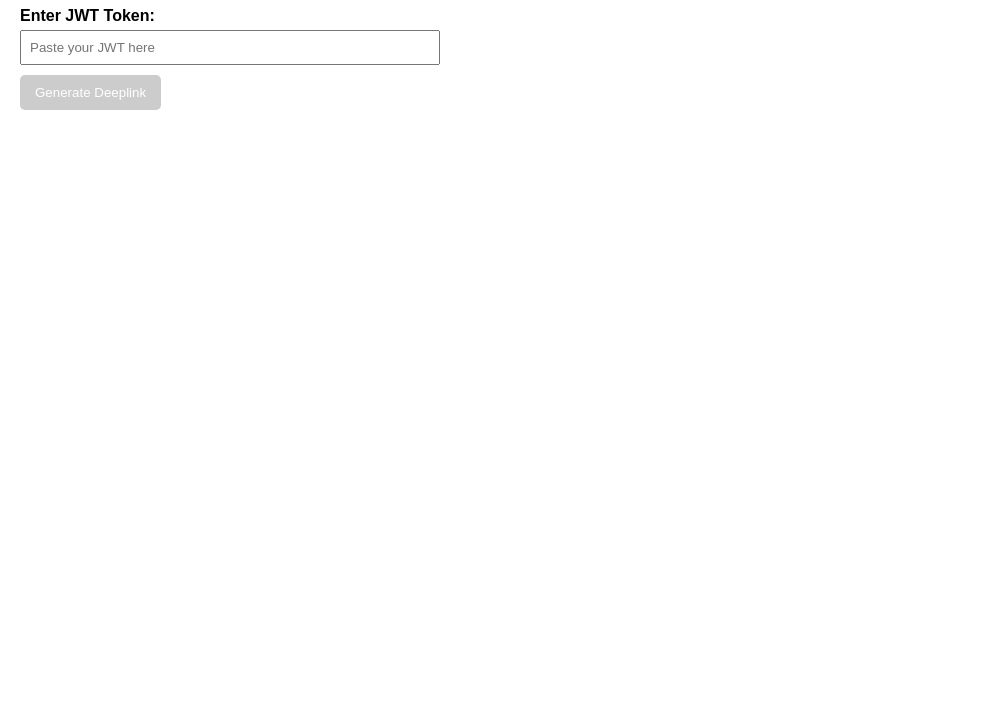
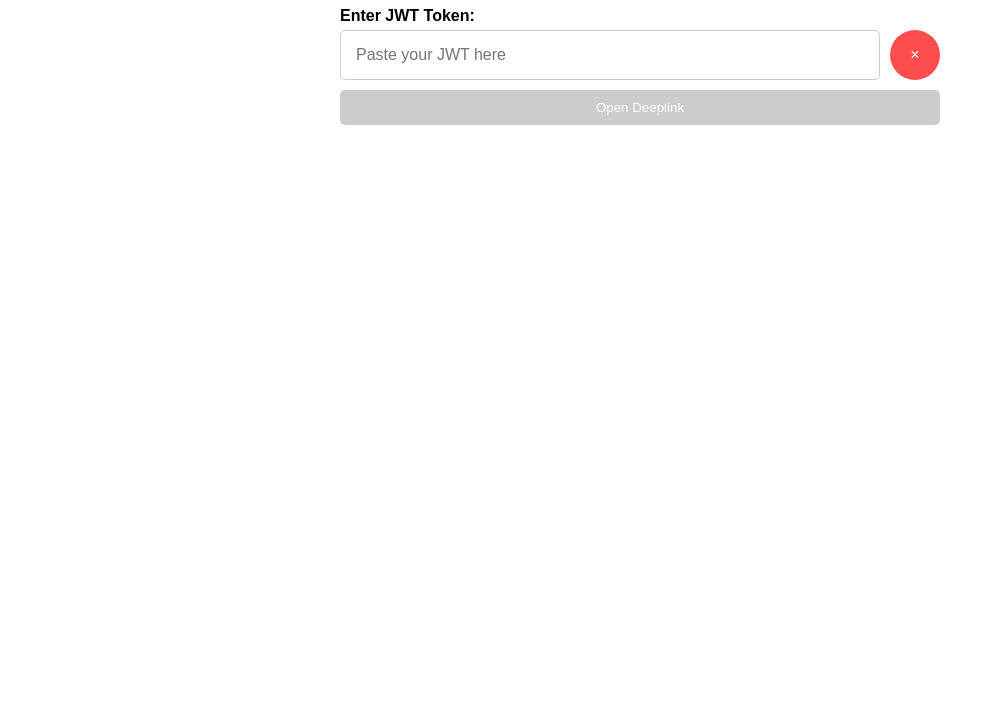
Before and after one commit to dev-boost/pages, a plain HTML site: page index.html in a window 1280 px wide. Shown: the part 73-800 px from the top of the page, without its empty margins (0-983 px from the left). Drawn offline with Linux system fonts and the light colour scheme.

Commit message:
Update index.html

```diff
--- a/index.html
+++ b/index.html
@@ -8,17 +8,46 @@
         body {
             font-family: Arial, sans-serif;
             margin: 20px;
+            padding: 0;
+            box-sizing: border-box;
+            max-width: 600px;
+            margin-left: auto;
+            margin-right: auto;
         }
         label {
             display: block;
             margin-bottom: 5px;
             font-weight: bold;
         }
+        .input-clear-container {
+            display: flex;
+            gap: 10px;
+            margin-bottom: 10px;
+        }
         input {
-            margin-bottom: 10px;
-            padding: 8px;
-            width: 100%;
-            max-width: 400px;
+            padding: 15px;
+            flex: 1;
+            font-size: 16px;
+            box-sizing: border-box;
+            border: 1px solid #ccc;
+            border-radius: 5px;
+        }
+        .clear-button {
+            width: 50px;
+            height: 50px;
+            background-color: #ff4d4d;
+            color: white;
+            border: none;
+            border-radius: 50%;
+            cursor: pointer;
+            display: flex;
+            align-items: center;
+            justify-content: center;
+            font-size: 16px;
+            padding: 0;
+        }
+        .clear-button:hover {
+            background-color: #ff1a1a;
         }
         button {
             padding: 10px 15px;
@@ -27,41 +56,52 @@
             border: none;
             border-radius: 5px;
             cursor: pointer;
+            width: 100%;
+            box-sizing: border-box;
         }
         button:disabled {
             background-color: #ccc;
             cursor: not-allowed;
+        }
+        a {
+            text-decoration: none;
         }
     </style>
 </head>
 <body>
     <h1>JWT Deeplink Generator</h1>
     <label for="jwtInput">Enter JWT Token:</label>
-    <input type="text" id="jwtInput" placeholder="Paste your JWT here" />
-    <br />
-    <button id="generateButton" disabled>Generate Deeplink</button>
-    <br /><br />
-    <a id="deeplinkButton" href="#" style="display: none;">
-        <button>Open Deeplink</button>
+    <div class="input-clear-container">
+        <input type="text" id="jwtInput" placeholder="Paste your JWT here" />
+        <button class="clear-button" id="clearButton">&times;</button>
+    </div>
+    <a id="deeplinkButton" href="#">
+        <button id="openButton" disabled>Open Deeplink</button>
     </a>
 
     <script>
         const jwtInput = document.getElementById('jwtInput');
-        const generateButton = document.getElementById('generateButton');
+        const openButton = document.getElementById('openButton');
+        const clearButton = document.getElementById('clearButton');
         const deeplinkButton = document.getElementById('deeplinkButton');
 
-        // Enable button only when input is not empty
+        // Update button state and deeplink on input
         jwtInput.addEventListener('input', () => {
-            generateButton.disabled = !jwtInput.value.trim();
-        });
-
-        generateButton.addEventListener('click', () => {
             const token = jwtInput.value.trim();
             if (token) {
                 const deeplink = `envoid://?token=${encodeURIComponent(token)}`;
                 deeplinkButton.href = deeplink;
-                deeplinkButton.style.display = 'inline-block';
+                openButton.disabled = false;
+            } else {
+                openButton.disabled = true;
             }
+        });
+
+        // Clear the input field and reset button state
+        clearButton.addEventListener('click', () => {
+            jwtInput.value = '';
+            openButton.disabled = true;
+            deeplinkButton.href = '#';
         });
 
         // Check for token in URL params
@@ -69,10 +109,9 @@
         const tokenParam = urlParams.get('token');
         if (tokenParam) {
             jwtInput.value = tokenParam;
-            generateButton.disabled = false;
             const deeplink = `envoid://?token=${encodeURIComponent(tokenParam)}`;
             deeplinkButton.href = deeplink;
-            deeplinkButton.style.display = 'inline-block';
+            openButton.disabled = false;
         }
     </script>
 </body>
```
